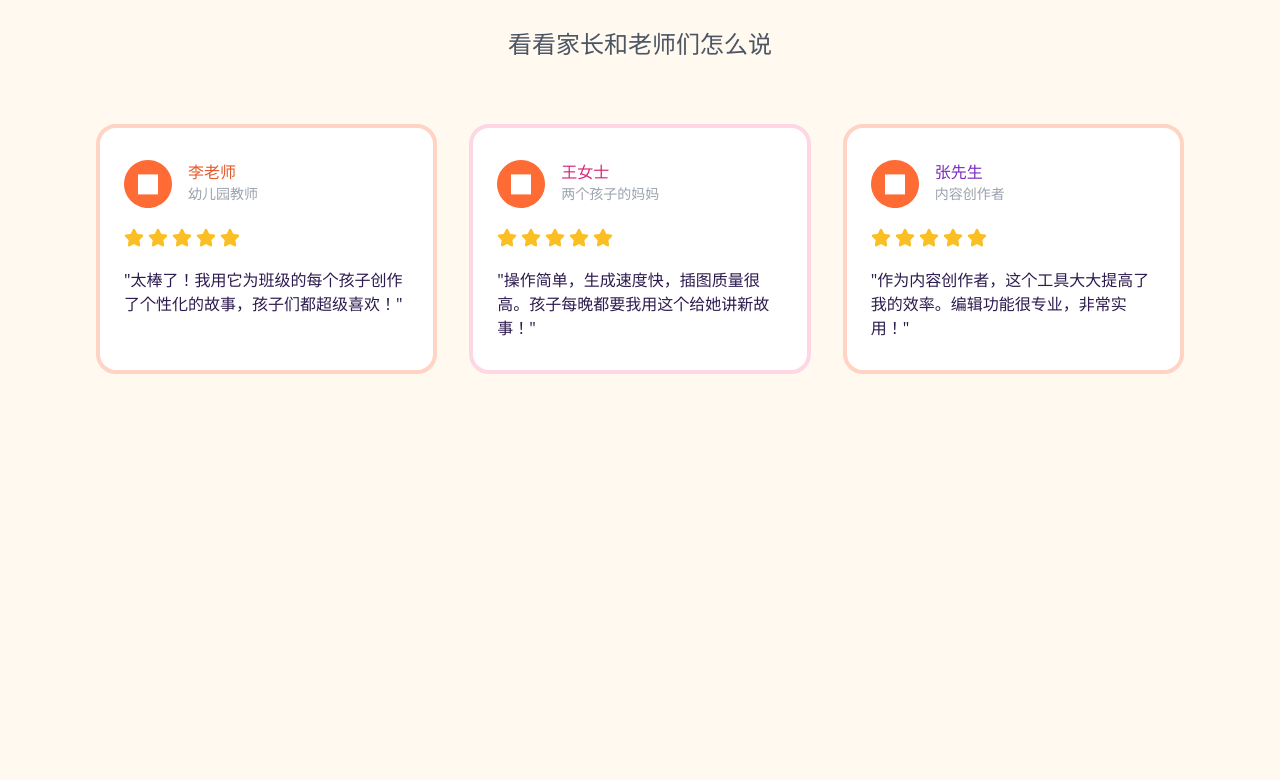
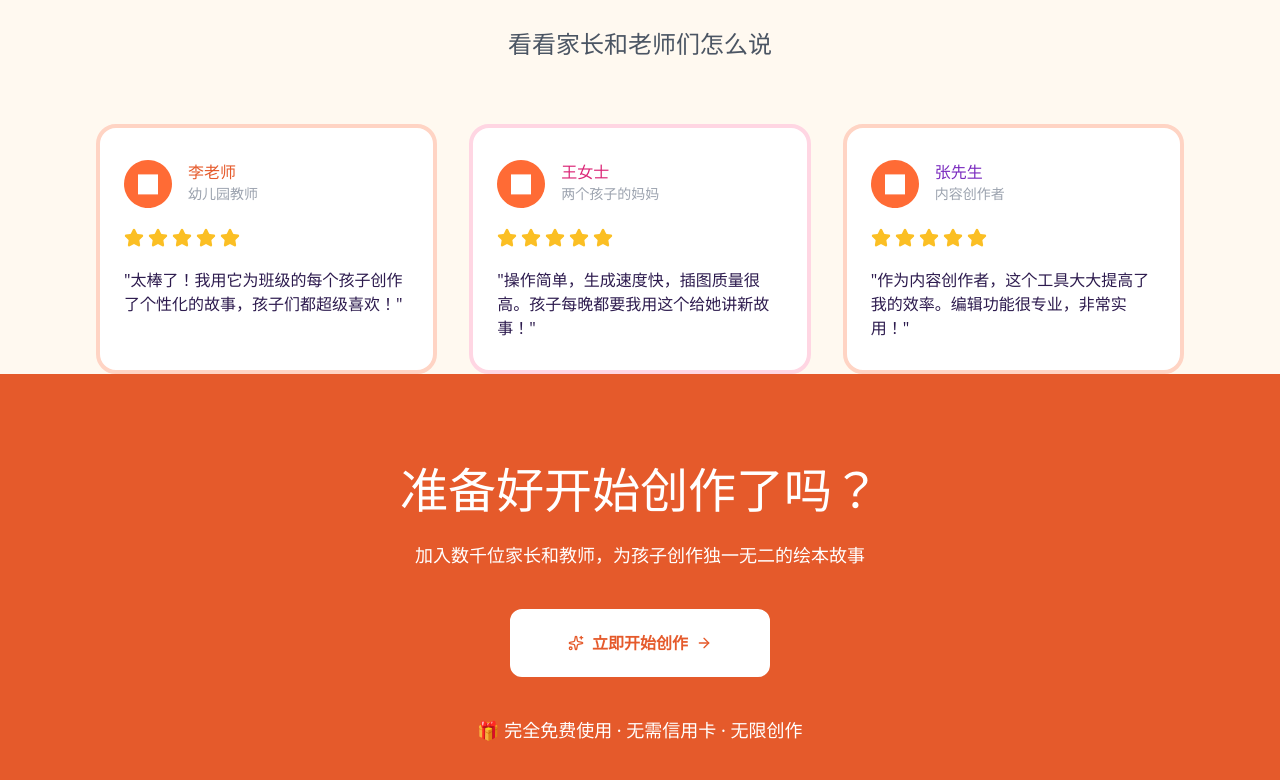
Before and after one commit to wojiaofengzhongzhuifeng/ai-children-picture, a Next.js app: page / in a window 1280 px wide. Shown: the part 2624-3404 px from the top of the page. Before the commit the page ends 2998 px from the top, so only its background shows below. Built offline with nearby package versions, Linux system fonts and the light colour scheme.

Commit message:
homePage-item6

```diff
--- /dev/null
+++ b/app/(user)/my/PageFoot/index.tsx
@@ -0,0 +1,37 @@
+import {
+  CtaPrimaryButtonFooter,
+  HeroSubtitleFooter,
+  HeroTitleFooter,
+  PageWrapperFooter,
+  Section,
+} from "@/app/(user)/style";
+import { Arrows, PageFootIcon, PageFootTickIcon } from "../icon";
+
+export default function PageFoot() {
+  return (
+    <PageWrapperFooter>
+      <Section>
+        <HeroTitleFooter>准备好开始创作了吗？</HeroTitleFooter>
+        <HeroSubtitleFooter>
+          加入数千位家长和教师，为孩子创作独一无二的绘本故事
+        </HeroSubtitleFooter>
+      </Section>
+      <Section className="mt-10">
+        <div className="gap-4 flex justify-center">
+          <CtaPrimaryButtonFooter>
+            <p className="text-orange-600 text-base flex items-center gap-2">
+              <PageFootIcon />
+              立即开始创作
+              <PageFootTickIcon />
+            </p>
+          </CtaPrimaryButtonFooter>
+        </div>
+      </Section>
+      <div className="mt-10 text-center">
+        <HeroSubtitleFooter>
+          🎁 完全免费使用 · 无需信用卡 · 无限创作
+        </HeroSubtitleFooter>
+      </div>
+    </PageWrapperFooter>
+  );
+}
--- a/app/(user)/my/icon.tsx
+++ b/app/(user)/my/icon.tsx
@@ -1378,3 +1378,71 @@ export function ChoiceUsEasyIcon() {
     </svg>
   );
 }
+
+export function PageFootIcon() {
+  return (
+    <svg
+      xmlns="http://www.w3.org/2000/svg"
+      width="28"
+      height="28"
+      viewBox="0 0 28 28"
+      fill="none"
+    >
+      <path
+        d="M12.8532 3.28303C12.9032 3.0154 13.0452 2.77368 13.2546 2.59973C13.4641 2.42579 13.7278 2.33057 14 2.33057C14.2723 2.33057 14.536 2.42579 14.7454 2.59973C14.9549 2.77368 15.0969 3.0154 15.1469 3.28303L16.373 9.76736C16.4601 10.2284 16.6841 10.6524 17.0159 10.9842C17.3476 11.3159 17.7717 11.5399 18.2327 11.627L24.717 12.8532C24.9847 12.9032 25.2264 13.0452 25.4003 13.2546C25.5743 13.4641 25.6695 13.7278 25.6695 14C25.6695 14.2723 25.5743 14.536 25.4003 14.7454C25.2264 14.9549 24.9847 15.0969 24.717 15.1469L18.2327 16.373C17.7717 16.4601 17.3476 16.6841 17.0159 17.0159C16.6841 17.3476 16.4601 17.7717 16.373 18.2327L15.1469 24.717C15.0969 24.9847 14.9549 25.2264 14.7454 25.4003C14.536 25.5743 14.2723 25.6695 14 25.6695C13.7278 25.6695 13.4641 25.5743 13.2546 25.4003C13.0452 25.2264 12.9032 24.9847 12.8532 24.717L11.627 18.2327C11.5399 17.7717 11.3159 17.3476 10.9842 17.0159C10.6524 16.6841 10.2284 16.4601 9.76736 16.373L3.28303 15.1469C3.0154 15.0969 2.77368 14.9549 2.59973 14.7454C2.42579 14.536 2.33057 14.2723 2.33057 14C2.33057 13.7278 2.42579 13.4641 2.59973 13.2546C2.77368 13.0452 3.0154 12.9032 3.28303 12.8532L9.76736 11.627C10.2284 11.5399 10.6524 11.3159 10.9842 10.9842C11.3159 10.6524 11.5399 10.2284 11.627 9.76736L12.8532 3.28303Z"
+        stroke="#E55A2B"
+        stroke-width="2.33333"
+        stroke-linecap="round"
+        stroke-linejoin="round"
+      />
+      <path
+        d="M23.3333 2.33325V6.99992"
+        stroke="#E55A2B"
+        stroke-width="2.33333"
+        stroke-linecap="round"
+        stroke-linejoin="round"
+      />
+      <path
+        d="M25.6667 4.66675H21"
+        stroke="#E55A2B"
+        stroke-width="2.33333"
+        stroke-linecap="round"
+        stroke-linejoin="round"
+      />
+      <path
+        d="M4.66659 25.6667C5.95525 25.6667 6.99992 24.622 6.99992 23.3333C6.99992 22.0447 5.95525 21 4.66659 21C3.37792 21 2.33325 22.0447 2.33325 23.3333C2.33325 24.622 3.37792 25.6667 4.66659 25.6667Z"
+        stroke="#E55A2B"
+        stroke-width="2.33333"
+        stroke-linecap="round"
+        stroke-linejoin="round"
+      />
+    </svg>
+  );
+}
+
+export function PageFootTickIcon() {
+  return (
+    <svg
+      xmlns="http://www.w3.org/2000/svg"
+      width="28"
+      height="28"
+      viewBox="0 0 28 28"
+      fill="none"
+    >
+      <path
+        d="M5.83325 14H22.1666"
+        stroke="#E55A2B"
+        stroke-width="2.33333"
+        stroke-linecap="round"
+        stroke-linejoin="round"
+      />
+      <path
+        d="M14 5.83325L22.1667 13.9999L14 22.1666"
+        stroke="#E55A2B"
+        stroke-width="2.33333"
+        stroke-linecap="round"
+        stroke-linejoin="round"
+      />
+    </svg>
+  );
+}
--- a/app/(user)/page.tsx
+++ b/app/(user)/page.tsx
@@ -3,6 +3,7 @@ import CoreFeatures from "./my/CoreFunction";
 import UserFeedback from "./my/UserFeedback";
 import { CreatePicture } from "./my/CreatePicture";
 import ChoiceUs from "./my/ChoiceUs";
+import PageFoot from "./my/PageFoot";
 
 export default function HomePage() {
   return (
@@ -12,6 +13,7 @@ export default function HomePage() {
       <CreatePicture/>
       <ChoiceUs/>
       <UserFeedback />
+      <PageFoot />
     </div>
   );
 }
--- a/app/(user)/style.tsx
+++ b/app/(user)/style.tsx
@@ -159,3 +159,23 @@ export function ChoiceUsCard(props: {
     </div>
   );
 }
+
+export function PageWrapperFooter(props: { children: ReactNode }) {
+  return <div className="py-20 bg-orange-600">{props.children}</div>;
+}
+
+export function HeroTitleFooter(props: { children: ReactNode }) {
+  return <p className="text-[48px] text-white">{props.children}</p>;
+}
+
+export function HeroSubtitleFooter(props: { children: ReactNode }) {
+  return <p className="text-[18px] text-white mt-4">{props.children}</p>;
+}
+
+export function CtaPrimaryButtonFooter(props: { children: ReactNode }) {
+  return (
+    <Button className="bg-white rounded-sm px-14 py-8 border-2 border-white hover:bg-white/80">
+      {props.children}
+    </Button>
+  );
+}
```
